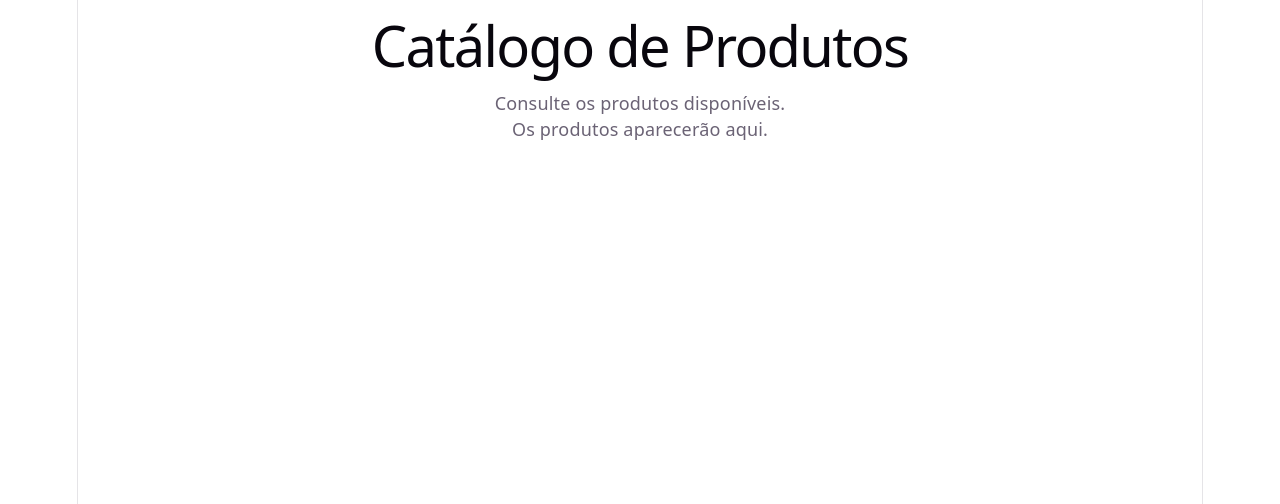
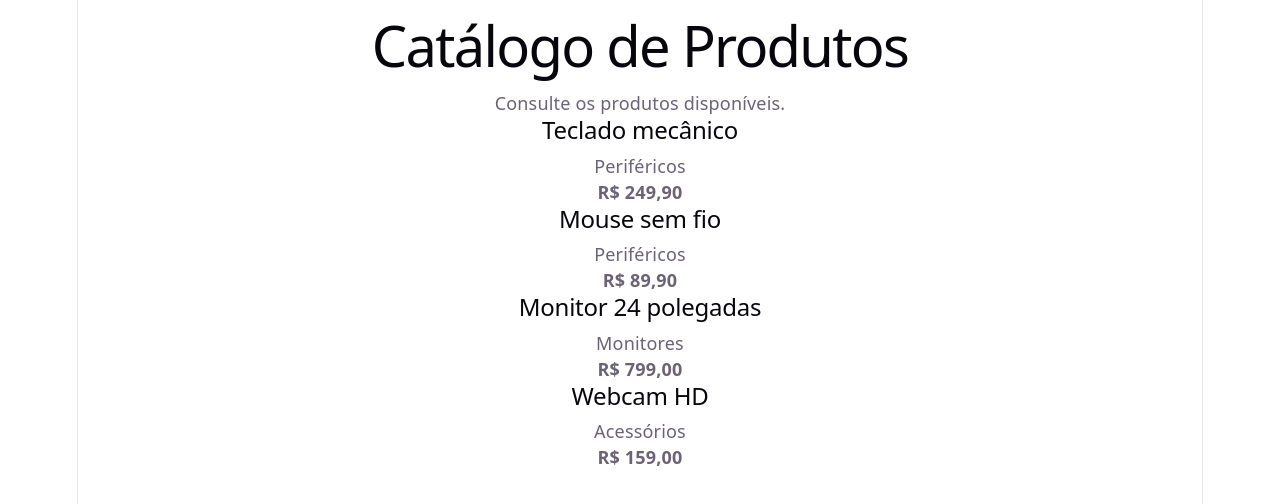
Before and after one commit to VCTRPL/catalogo-produtos, a React (Vite) app: page / in a window 1280 px wide. Shown: the top 504 px of the page. Built offline with nearby package versions, Linux system fonts and the light colour scheme.

Commit message:
etapa 3: renderiza os cartões de produtos com props, map e key

```diff
--- a/src/App.jsx
+++ b/src/App.jsx
@@ -1,11 +1,13 @@
 import Header from './components/Header';
+import ProductList from './components/ProductList';
+import { initialProducts } from './data/products';
 import './App.css';
 
 export default function App() {
   return (
     <main className="container">
       <Header />
-      <p>Os produtos aparecerão aqui.</p>
+      <ProductList products={initialProducts} />
     </main>
   );
 }
--- /dev/null
+++ b/src/components/ProductCard.jsx
@@ -0,0 +1,14 @@
+export default function ProductCard({ product }) {
+  return (
+    <article className="product-card">
+      <h2>{product.nome}</h2>
+      <p>{product.categoria}</p>
+      <strong>
+        {product.preco.toLocaleString('pt-BR', {
+          style: 'currency',
+          currency: 'BRL'
+        })}
+      </strong>
+    </article>
+  );
+}
--- /dev/null
+++ b/src/components/ProductList.jsx
@@ -0,0 +1,15 @@
+import ProductCard from './ProductCard';
+
+export default function ProductList({ products }) {
+  if (products.length === 0) {
+    return <p>Nenhum produto encontrado.</p>;
+  }
+
+  return (
+    <section className="product-grid" aria-label="Lista de produtos">
+      {products.map((product) => (
+        <ProductCard key={product.id} product={product} />
+      ))}
+    </section>
+  );
+}
--- /dev/null
+++ b/src/data/products.js
@@ -0,0 +1,6 @@
+export const initialProducts = [
+  { id: 1, nome: 'Teclado mecânico', preco: 249.9, categoria: 'Periféricos', descricao: 'Teclado com conexão USB.' },
+  { id: 2, nome: 'Mouse sem fio', preco: 89.9, categoria: 'Periféricos', descricao: 'Mouse compacto e ergonômico.' },
+  { id: 3, nome: 'Monitor 24 polegadas', preco: 799, categoria: 'Monitores', descricao: 'Monitor Full HD.' },
+  { id: 4, nome: 'Webcam HD', preco: 159, categoria: 'Acessórios', descricao: 'Webcam para videoconferências.' }
+];
```
